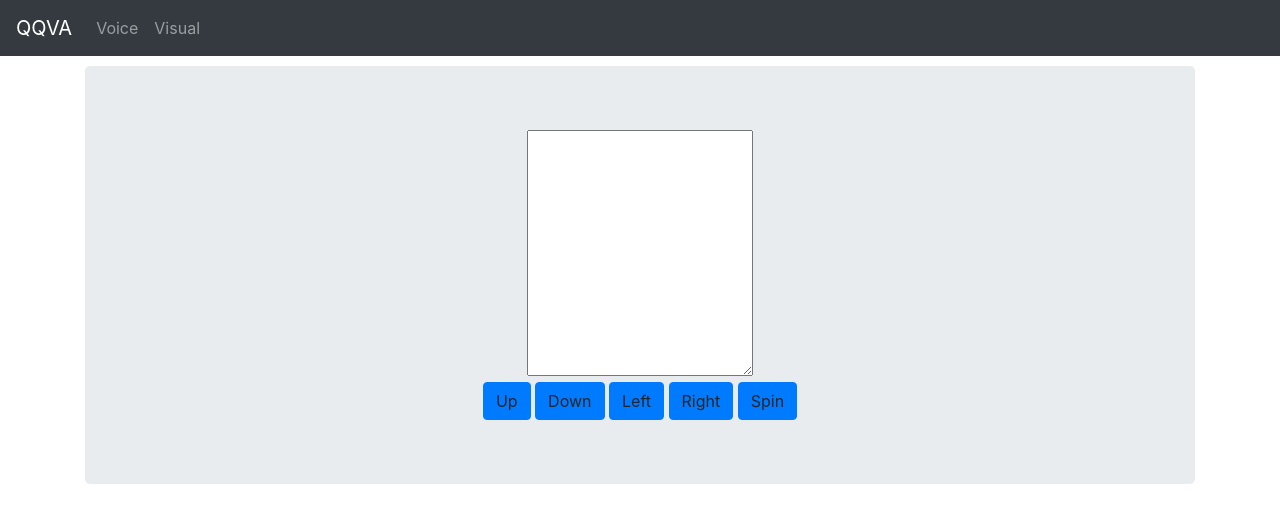
After one commit to 112RG/QQVA, a Django app: page /visual/ in a window 1280 px wide. The commit adds this page. Shown: the top 523 px of the page. Run offline with Django 4.2, Linux system fonts and the light colour scheme; some libraries are stand-ins or nearby versions.

Commit message:
Init open day

```diff
--- a/main/templates/main/base.html
+++ b/main/templates/main/base.html
@@ -19,17 +19,9 @@
 			  <div class="collapse navbar-collapse" id="navbarNav">
 			    <ul class="navbar-nav">
 			      <li class="nav-item">
-			        <a class="nav-link" href="/">Home</a>
+			        <a class="nav-link" href="/">Voice</a>
 			      </li>
-						  <li class="nav-item"></li><a class="nav-link" href="/help/">Help</a>
-              <li class="nav-item"></li><a class="nav-link" href="/command/">Command log</a>
-
-              {% if user.is_authenticated %}
-              <li class="nav-item ml-auto"></li><a class="nav-link" href="/logout/">Logout</a>
-              {% else %}
-              <li class="nav-item"></li><a class="nav-link" href="/login/">Login</a>
-              <li class="nav-item"></li><a class="nav-link" href="/register/">Registration</a>
-              {% endif %}
+						  <li class="nav-item"></li><a class="nav-link" href="/visual/">Visual</a>
 			    </ul>
 			  </div>
 			</nav>
--- a/main/templates/main/home.html
+++ b/main/templates/main/home.html
@@ -29,7 +29,6 @@ Home Page
   </div>
 </div>
 <style>
-
   .spinner {
     display: none;
     position: fixed;
@@ -130,5 +129,5 @@ Home Page
 
 
   })();
-  </script>
+</script>
 {% endblock %}
--- /dev/null
+++ b/main/templates/main/visual.html
@@ -0,0 +1,24 @@
+{% extends 'main/base.html' %}
+
+{% block title %}
+Help Page
+{% endblock %}
+
+{% block content %}
+{% load static %}
+<script src="{% static 'jquery-3.5.1.slim.min.js' %}" crossorigin="anonymous"></script>
+<script src="{% static 'visual.js' %}" crossorigin="anonymous"></script>
+
+<div class="container">
+    <div class="jumbotron" id="jumbo">
+        <div class="text-center">
+            <div><textarea id="command" rows="10" cols="20" style="height:100%;" readonly></textarea></div>
+            <a id="up" class="btn btn-primary">Up</a>
+            <a id="down" class="btn btn-primary">Down</a>
+            <a id="left" class="btn btn-primary">Left</a>
+            <a id="right" class="btn btn-primary">Right</a>
+            <a id="spin" class="btn btn-primary">Spin</a>
+        </div>
+    </div>
+</div>
+{% endblock %}
--- a/main/urls.py
+++ b/main/urls.py
@@ -5,6 +5,7 @@ from django.conf.urls.static import static
 urlpatterns = [
     path("", views.home, name="Home"),
     path("command/", views.command, name="Command"),
+    path("visual/", views.visual, name="Visual"),
     path("help/", views.help, name="Help"),
     path("admin/", views.admin, name="Admin"),
 ] + static(settings.STATIC_URL, document_root=settings.STATIC_ROOT)
--- a/main/views.py
+++ b/main/views.py
@@ -16,7 +16,9 @@ def home(response):
 def command(response):
     rows = Command.objects.all().order_by('-command_time')
     return render(response, "main/command.html", {'rows': rows})
-
+#visual page
+def visual(response):
+    return render(response, "main/visual.html", {})
 #help page
 def help(response):
     return render(response, "main/help.html", {})
--- /dev/null
+++ b/static/visual.js
@@ -0,0 +1,27 @@
+class VisualCommandBuilder {
+    constructor(textboxId) {
+      this.textbox = document.getElementById(textboxId);
+    }
+
+    appendText(text) {
+      this.textbox.value += text;
+    }
+}
+
+$(document).ready(function() {
+    $("#up").click(function() {
+        console.log("got_up");
+      });
+      $("#down").click(function() {
+        console.log("got_up");
+      });
+      $("#left").click(function() {
+        console.log("got_up");
+      });
+      $("#right").click(function() {
+        console.log("got_up");
+      });
+      $("#spin").click(function() {
+        console.log("got_up");
+      });
+})
```
Also changed, not shown: static/images/QQVA-logos.jpeg (added).
